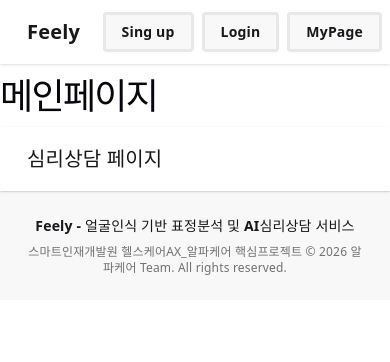
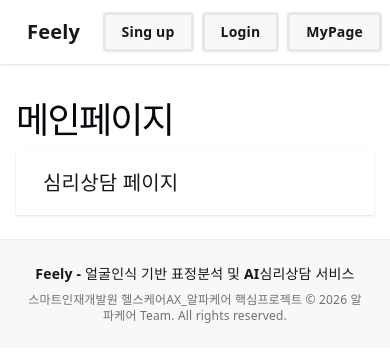
Before and after one commit to 2026-SMHRD-AIC-HealthAX-1/Alphacare, a React (Vite) app in the folder frontend/: page / in a window 390 px wide. Shown: the top 362 px of the page. Built offline with nearby package versions, Linux system fonts and the light colour scheme.

Commit message:
Main_ver2
반응형 페이지를 위한 /components/Layout.tsx 파일 생성
AI모델 넣을 AI폴더 생성

```diff
--- a/frontend/src/App.tsx
+++ b/frontend/src/App.tsx
@@ -1,4 +1,6 @@
 import { BrowserRouter as Router, Routes, Route } from 'react-router-dom';
+import Layout from './components/Layout';
+
 import Header from './components/Header';
 import Footer from './components/Footer';
 import MainPage from './pages/MainPage';
@@ -10,20 +12,16 @@ import MyPage from './pages/MyPage';
 export default function App() {
   return (
     <Router>
-      {/* Header 상단메뉴 */}
-      <Header />
-
-      {/* routes 링크 패치 path뒤에 있는거 사용하면 됨 */}
+{/* routes 링크 패치 path뒤에 있는거 사용하면 됨 */}
       <Routes>
+        <Route element={<Layout />}>
         <Route path="/" element={<MainPage />} />
         <Route path="/Counsel" element={<CounselPage />} />
         <Route path="/Login" element={<LoginPage />} />
         <Route path="/SignUp" element={<SignupPage />} />
         <Route path="/MyPage" element={<MyPage />} />
+        </Route>
       </Routes>
-
-      {/* Footer 하단 첨부 */}
-      <Footer />
     </Router>
   );
 }
--- /dev/null
+++ b/frontend/src/components/Layout.tsx
@@ -0,0 +1,21 @@
+import { Outlet } from "react-router-dom";
+import Header from "./Header"
+import Footer from "./Footer"
+
+export default function Layout() {
+  return (
+    <div className = "min-h-screen flex flex-col bg-base-100">
+      {/* Header */}
+      <Header />
+
+      {/* 모든 페이지에 적용할 반응형 코드 */}
+      {/* 모바일 px-4, 태블릿 px-8, pc max-w-7xl 중앙정렬  */}
+      <main className = "flex-q w-full max-w-7xl mx-auto px-4 sm:px-6 lg:px-8 py-6">
+        <Outlet />
+      </main>
+
+      {/* Footer */}
+      <Footer />
+    </div>
+  );
+}
```
